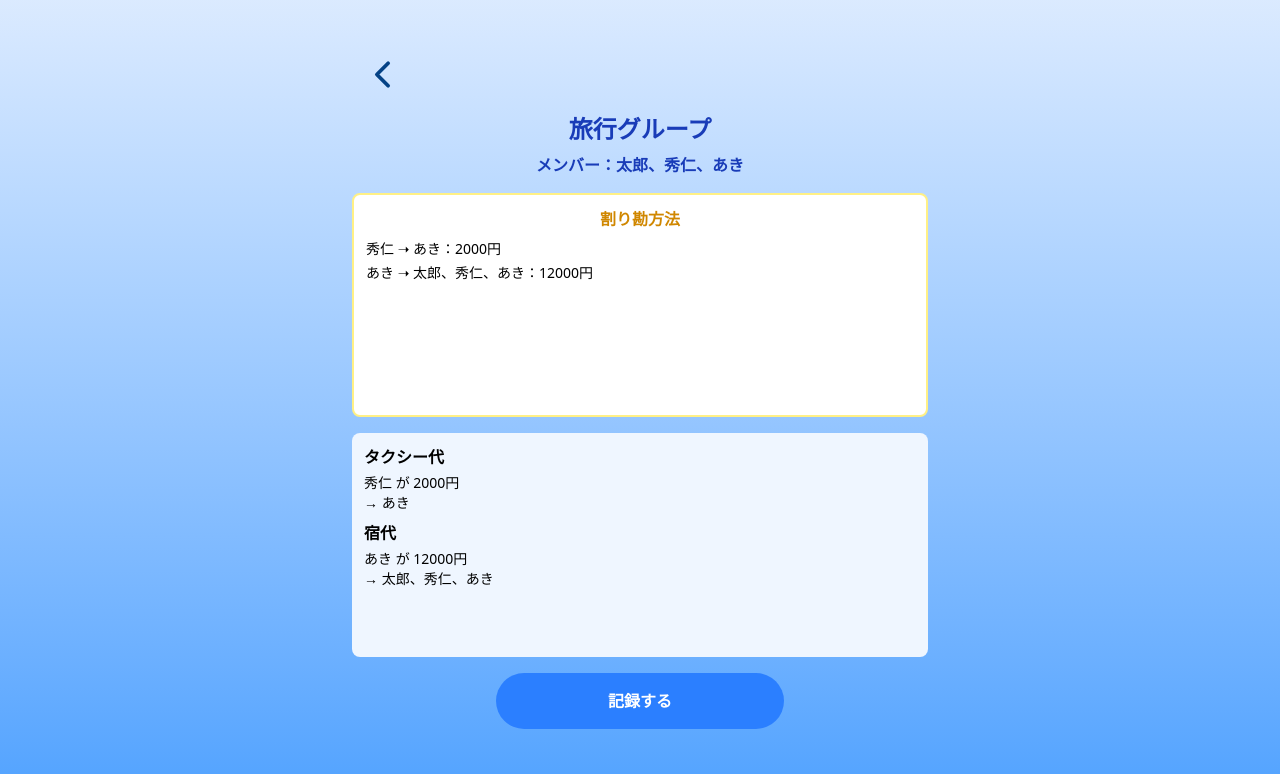
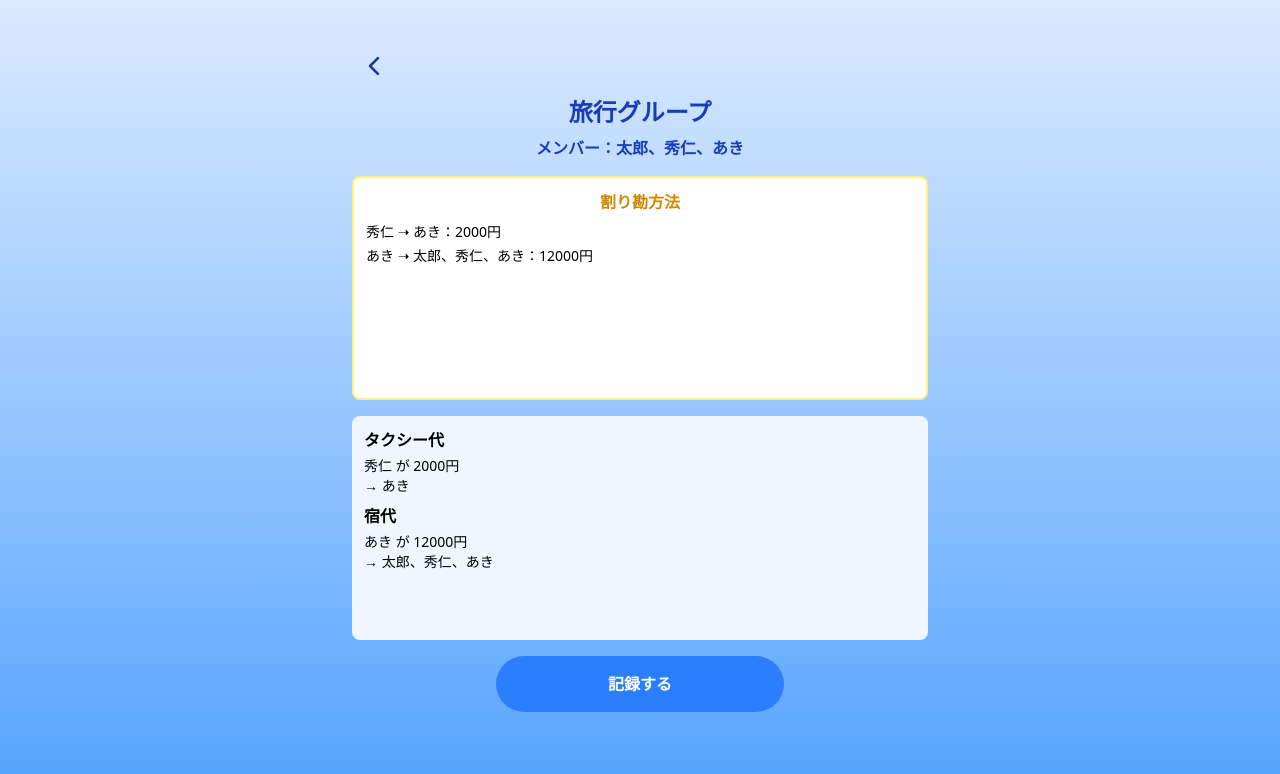
Before and after one commit to Hideto6/separate_check_w, a Next.js app: page /group in a window 1280 px wide. Shown: the top 774 px of the page. Built offline with nearby package versions, Linux system fonts and the light colour scheme.

Commit message:
ホーム画面のボタンにホバー機能追加、reactアイコンのインポート

```diff
--- a/src/app/group/page.tsx
+++ b/src/app/group/page.tsx
@@ -1,5 +1,6 @@
 "use client";
 import { useRouter } from "next/navigation";
+import { IoChevronBack } from "react-icons/io5";
 
 const groupName = "旅行グループ";
 const parsedMembers = ["太郎", "秀仁", "あき"];
@@ -29,17 +30,8 @@ export default function GroupPage() {
         <button
           className="mt-5 mb-2 text-blue-900 hover:bg-blue-100 rounded-full p-2"
           onClick={() => router.back()}
-          aria-label="戻る"
         >
-          <svg width={45} height={45} fill="none" viewBox="0 0 48 48">
-            <path
-              d="M30 36L18 24L30 12"
-              stroke="#044286"
-              strokeWidth="4"
-              strokeLinecap="round"
-              strokeLinejoin="round"
-            />
-          </svg>
+          <IoChevronBack size={28} />
         </button>
         <div className="flex flex-col items-center mb-2">
           <h2 className="text-2xl font-bold text-blue-800 mb-2">{groupName}</h2>
--- a/src/app/page.tsx
+++ b/src/app/page.tsx
@@ -1,6 +1,7 @@
 "use client";
 import { useState } from "react";
 import { useRouter } from "next/navigation";
+import { IoAddOutline, IoCloseSharp } from "react-icons/io5";
 
 export default function Home() {
   const [groupName, setGroupName] = useState("");
@@ -60,27 +61,30 @@ export default function Home() {
         />
         <button
           onClick={addMember}
-          className="bg-blue-500 p-3 rounded-lg text-white font-bold"
+          className="bg-blue-500 p-3 rounded-lg text-white font-bold hover:bg-blue-400"
         >
-          ＋
+          <IoAddOutline size={25} />
         </button>
       </div>
       <div className="flex flex-row flex-wrap gap-2 mb-6 w-80">
         {members.map((name) => (
-          <span key={name} className="bg-blue-100 p-2 rounded-2xl m-1">
+          <span
+            key={name}
+            className="flex items-center bg-blue-100 p-2 rounded-2xl m-1"
+          >
             {name}
             <button
               onClick={() => deleteMember(name)}
-              className=" p-1  text-red-500 font-bold"
+              className="ml-2 w-6 h-6 flex items-center justify-center text-red-500 font-bold rounded-full hover:bg-red-500 hover:text-white transition-colors"
             >
-              ×
+              <IoCloseSharp size={20} />
             </button>
           </span>
         ))}
       </div>
       <button
         onClick={createGroup}
-        className="bg-blue-500 p-4 rounded-full text-white font-bold text-base w-80"
+        className="bg-blue-500 p-4 rounded-full text-white font-bold text-base w-80 hover:bg-blue-400"
       >
         グループを作成
       </button>
```
Also changed, not shown: package.json (+6 -5 lines), 1 other file (tests, documents, lock files or other folders).
